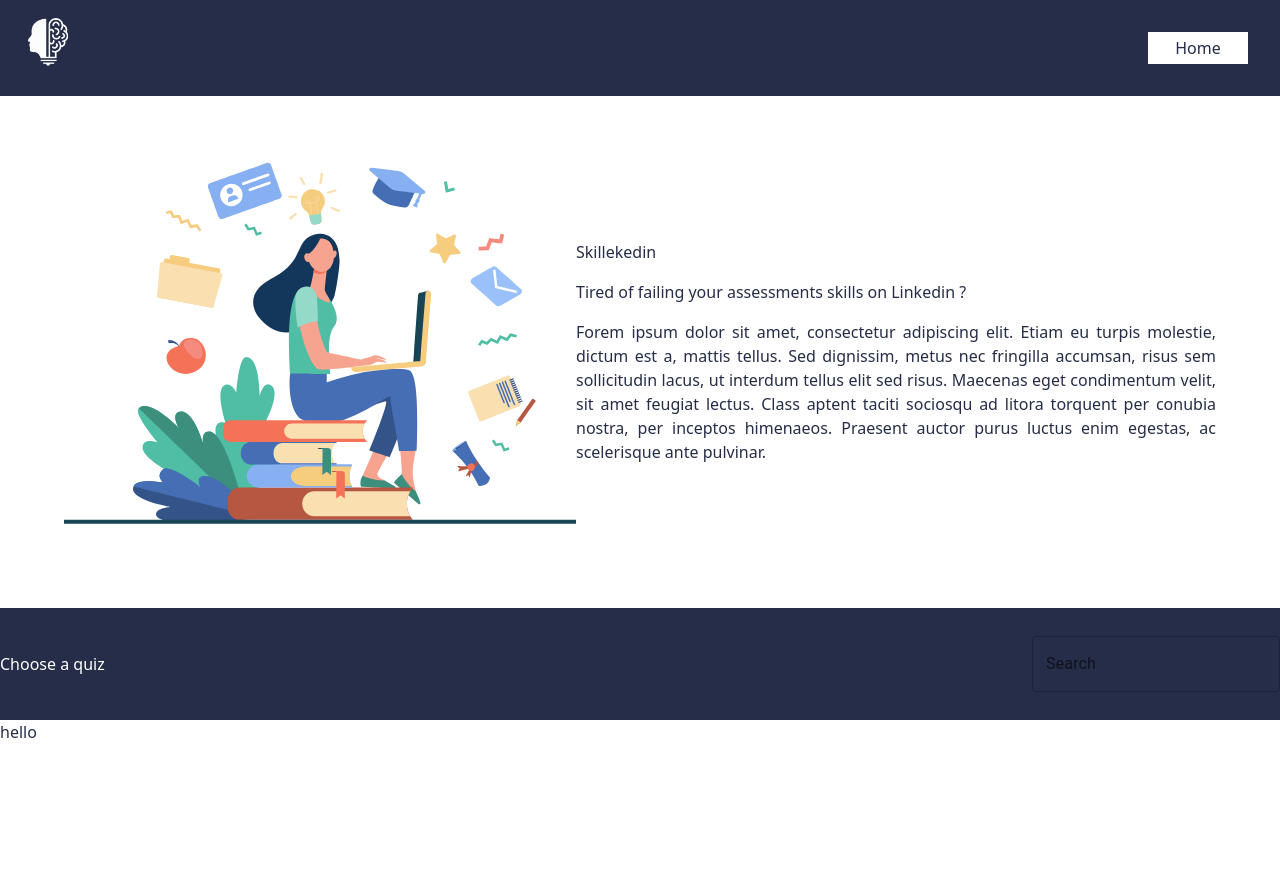
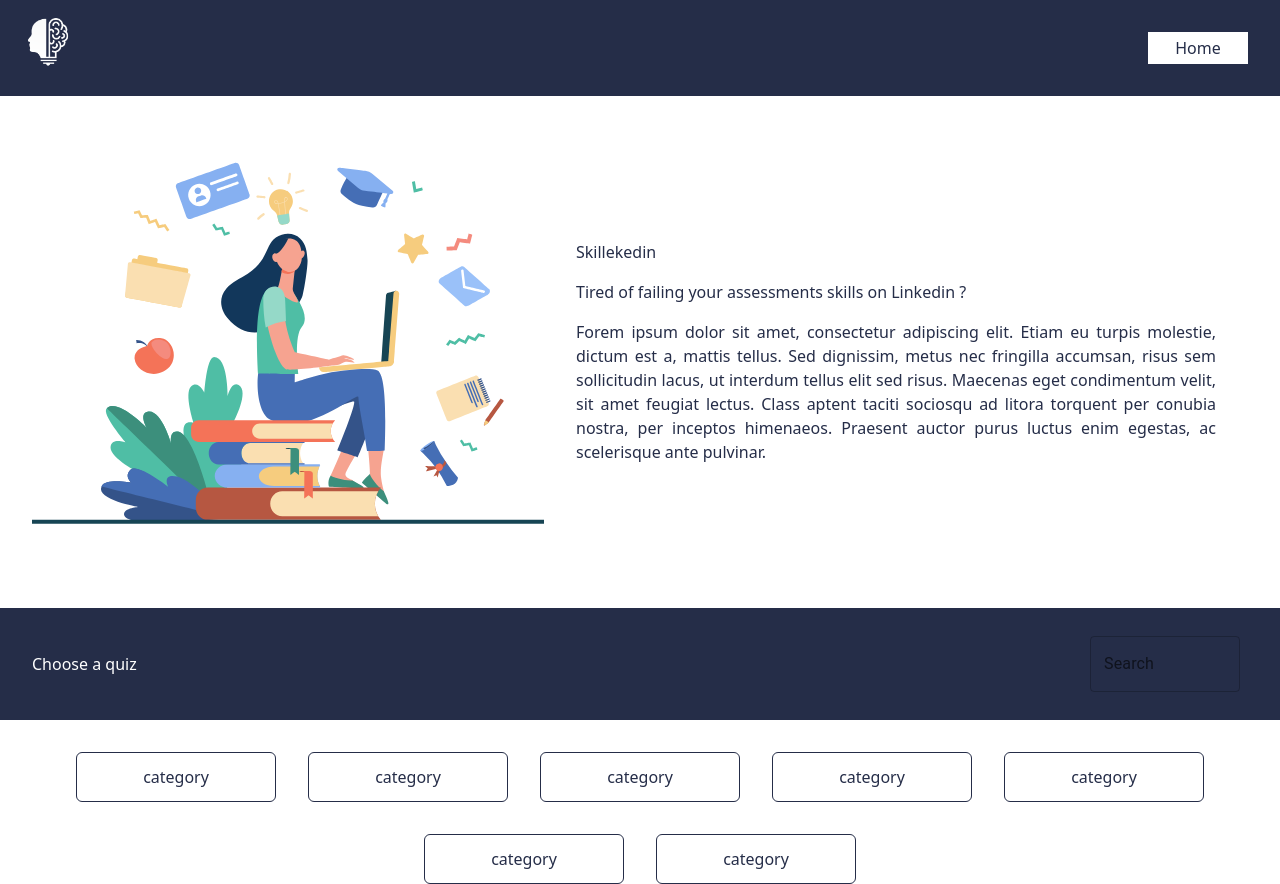
Before and after one commit to NadegeHbg/Skillkedin, a React (Vite) app: page / in a window 1280 px wide. Before the commit the page ends 800 px from the top, so only its background shows below. Built offline with nearby package versions, Linux system fonts and the light colour scheme.

Commit message:
preparation of categories

```diff
--- a/src/component/quiz/QuizChoice.jsx
+++ b/src/component/quiz/QuizChoice.jsx
@@ -1,8 +1,26 @@
 const QuizChoice = () => {
     return (
-        <div className="container mx-auto flex flex-wrap">
-            <div className="min-w-[200px] min-h-[50px]">
-                hello
+        <div className="container mx-auto flex justify-center flex-wrap gap-8 mt-8">
+            <div className="border-[1px] border-primary rounded-md basis-[200px] inline-flex justify-center items-center min-h-[50px] hover:scale-110 hover:bg-primary hover:text-neutral transition-all duration-500 ">
+                category
+            </div>
+            <div className="border-[1px] border-primary rounded-md basis-[200px] inline-flex justify-center items-center min-h-[50px] hover:scale-110 hover:bg-primary hover:text-neutral transition-all duration-500">
+                category
+            </div>
+            <div className="border-[1px] border-primary rounded-md basis-[200px] inline-flex justify-center items-center min-h-[50px] hover:scale-110 hover:bg-primary hover:text-neutral transition-all duration-500">
+                category
+            </div>
+            <div className="border-[1px] border-primary rounded-md basis-[200px] inline-flex justify-center items-center min-h-[50px] hover:scale-110 hover:bg-primary hover:text-neutral transition-all duration-500">
+                category
+            </div>
+            <div className="border-[1px] border-primary rounded-md basis-[200px] inline-flex justify-center items-center min-h-[50px] hover:scale-110 hover:bg-primary hover:text-neutral transition-all duration-500">
+                category
+            </div>
+            <div className="border-[1px] border-primary rounded-md basis-[200px] inline-flex justify-center items-center min-h-[50px] hover:scale-110 hover:bg-primary hover:text-neutral transition-all duration-500">
+                category
+            </div>
+            <div className="border-[1px] border-primary rounded-md basis-[200px] inline-flex justify-center items-center min-h-[50px] hover:scale-110 hover:bg-primary hover:text-neutral transition-all duration-500">
+                category
             </div>
         </div>
     )
--- a/src/pages/homePage.jsx
+++ b/src/pages/homePage.jsx
@@ -16,12 +16,18 @@
         // console.log(inputSearch)
     }
 
+    const categories = async () => {
+        const response = await fetch()
+        console.log(response)
+    }
+
     // function that let compare the input with the list of categories
 
-    return <>
+    return (
+        <>
             <div className="container mx-auto flex justify-center items-center">
-            <Lottie animationData={student} />
-            <div className="w-1/2 space-y-4">
+                <Lottie animationData={student} className='hidden md:block' />
+                <div className="mx-8 md:w-1/2 space-y-4">
                     <h1>Skillekedin</h1>
                     <h2>Tired of failing your assessments skills on Linkedin ? </h2>
                     <p className="text-justify">Forem ipsum dolor sit amet, consectetur adipiscing elit. Etiam eu turpis molestie, dictum est a, mattis tellus. Sed dignissim, metus nec fringilla accumsan, risus sem sollicitudin lacus, ut interdum tellus elit sed risus. Maecenas eget condimentum velit, sit amet feugiat lectus. Class aptent taciti sociosqu ad litora torquent per conubia nostra, per inceptos himenaeos. Praesent auctor purus luctus enim egestas, ac scelerisque ante pulvinar.</p>
@@ -29,14 +35,15 @@
             </div>
             <div className="bg-primary text-neutral">
                 <div className="container mx-auto flex justify-between items-center h-28">
-                <h1>Choose a quiz</h1>
+                    <h1 className='ml-8'>Choose a quiz</h1>
                     <Box
                         component="form"
-                    // sx={{
-                    //     '& > :not(style)': { m: 1, width: '25ch' },
-                    // }}
+                        sx={{
+                            '& > :not(style)': { m: 1, width: '150px' },
+                        }}
                         noValidate
                         autoComplete="off"
+                        className='mr-8'
                     >
                         <TextField
                             id="outlined-basic"
@@ -51,6 +58,7 @@
                 <QuizChoice />
             </div>
         </>
+    )
 }
 
 export default HomePage;
```
Lines whose indentation alone changed are shown as unchanged.
